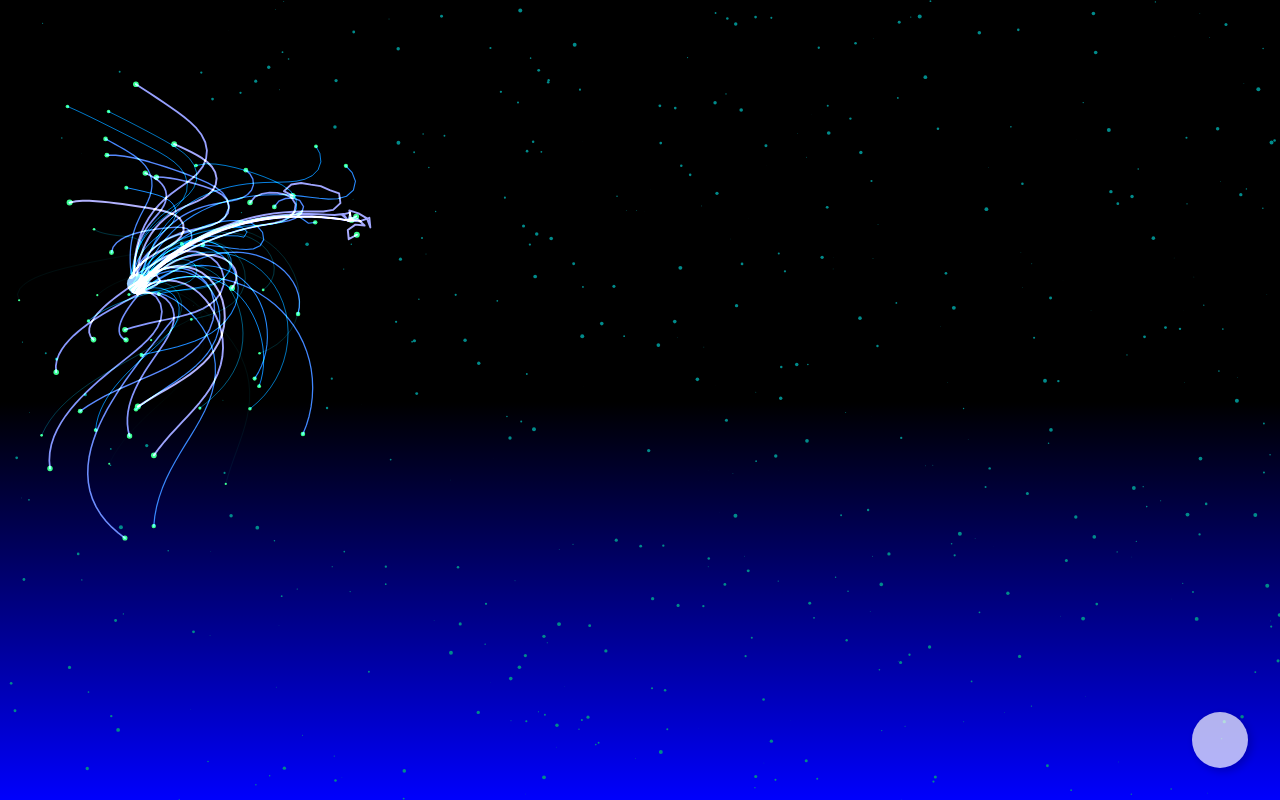
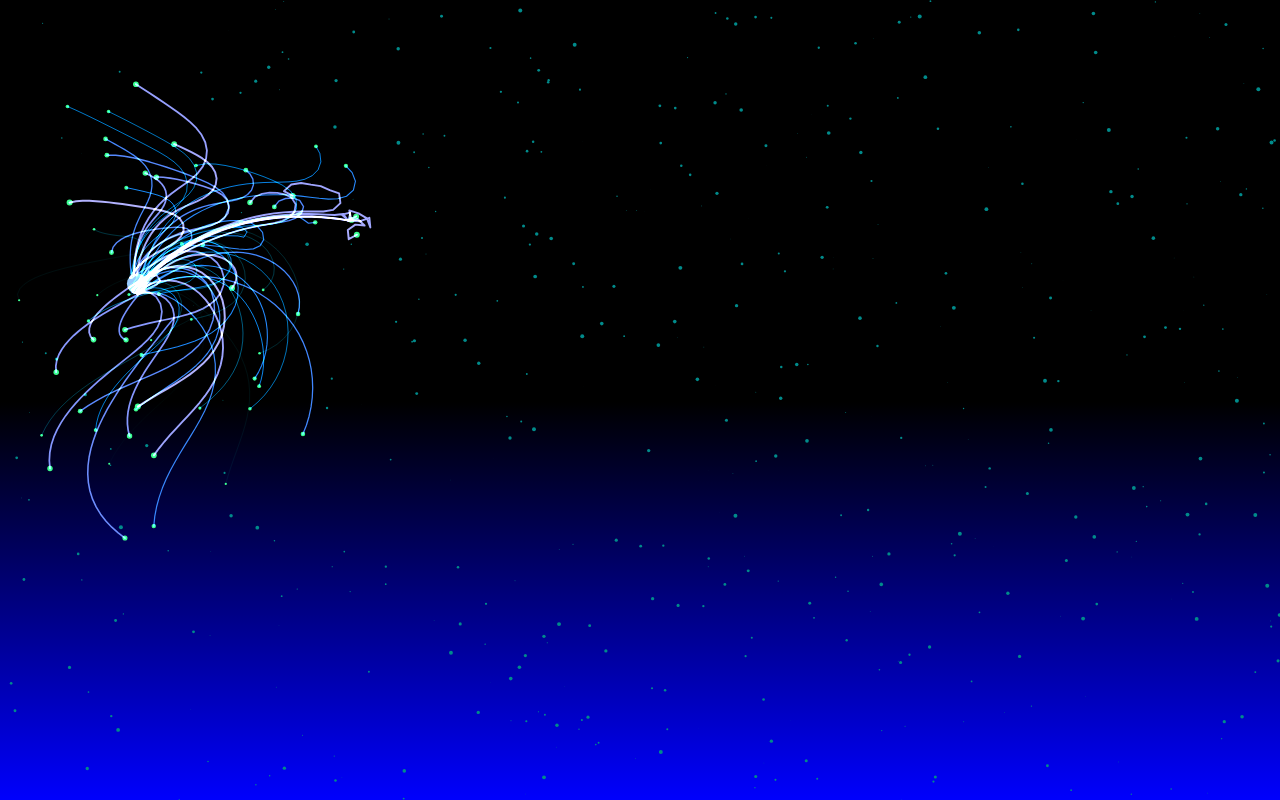
Before and after one commit to annalitcz/Monster-Js, a plain HTML site: page index.html in a window 1280 px wide. Drawn offline with Linux system fonts and the light colour scheme; animation ran at ten frames a second.

Commit message:
Update index.html

```diff
--- a/index.html
+++ b/index.html
@@ -9,13 +9,6 @@
   </head>
   <body>
     <canvas id="canvas"></canvas>
-    <a
-      class="youtube"
-      target="_blank"
-      rel="noopener noreferrer"
-      href="https://www.youtube.com/channel/UC_PdZMRDJNBIUgpUvR1GO3g"
-      ><i class="fa-brands fa-youtube"></i
-    ></a>
     <script src="app.js"></script>
   </body>
 </html>
```
